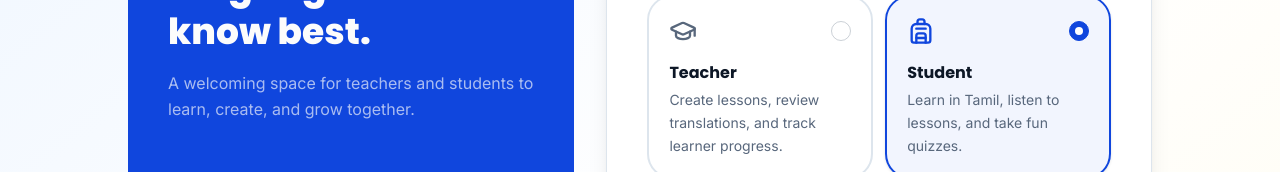
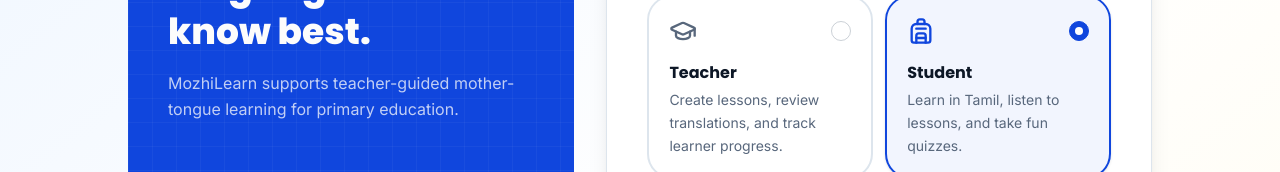
Before and after one commit to kalaikannan0181/mozhilearn, a Next.js app: page /signup in a window 1280 px wide. Shown: the part 246-418 px from the top of the page. Built offline with nearby package versions, Linux system fonts and the light colour scheme; no server answers.

Commit message:
Refresh MozhiLearn login UI without changing auth logic

```diff
--- a/components/auth/AuthShell.tsx
+++ b/components/auth/AuthShell.tsx
@@ -32,7 +32,7 @@ export function AuthShell({
 
       <div className="relative mx-auto grid w-full max-w-5xl gap-8 lg:grid-cols-[0.9fr_1.1fr] lg:items-stretch">
         {/* ── Left hero pane (desktop only) ─── */}
-        <div className="hidden flex-col justify-between overflow-hidden rounded-4xl bg-primary p-10 lg:flex">
+        <div className="hidden flex-col justify-between overflow-hidden rounded-4xl bg-primary bg-[linear-gradient(to_right,#ffffff0a_1px,transparent_1px),linear-gradient(to_bottom,#ffffff0a_1px,transparent_1px)] bg-[size:24px_24px] p-10 lg:flex relative">
           {/* Top: Tamil text + headline */}
           <div>
             <p className="font-tamil text-2xl font-semibold text-primary-foreground/75">
@@ -41,9 +41,8 @@ export function AuthShell({
             <h1 className="mt-4 font-display text-4xl font-extrabold leading-tight text-primary-foreground">
               Learning feels closer in the language children know best.
             </h1>
-            <p className="mt-4 max-w-sm text-base leading-relaxed text-primary-foreground/65">
-              A welcoming space for teachers and students to learn, create, and
-              grow together.
+            <p className="mt-4 max-w-sm text-base leading-relaxed text-primary-foreground/75">
+              MozhiLearn supports teacher-guided mother-tongue learning for primary education.
             </p>
           </div>
 
```
